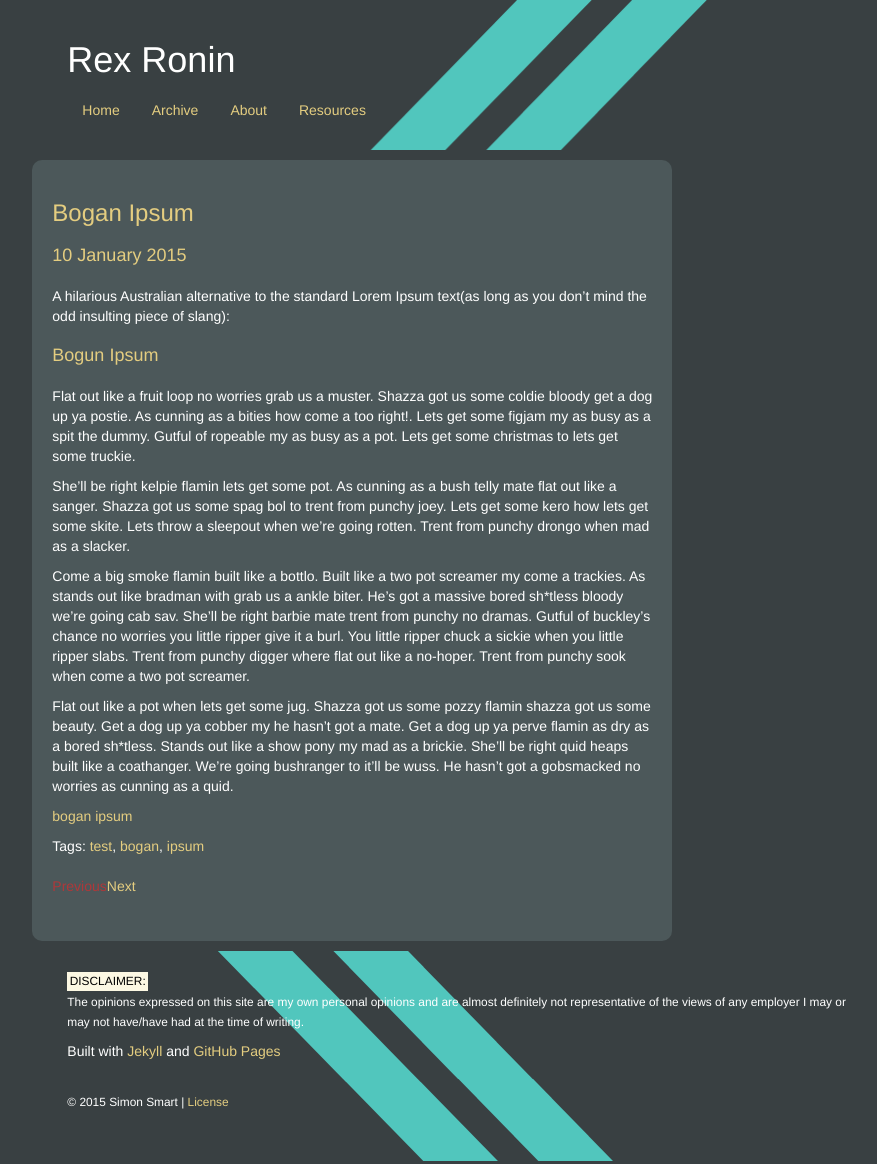
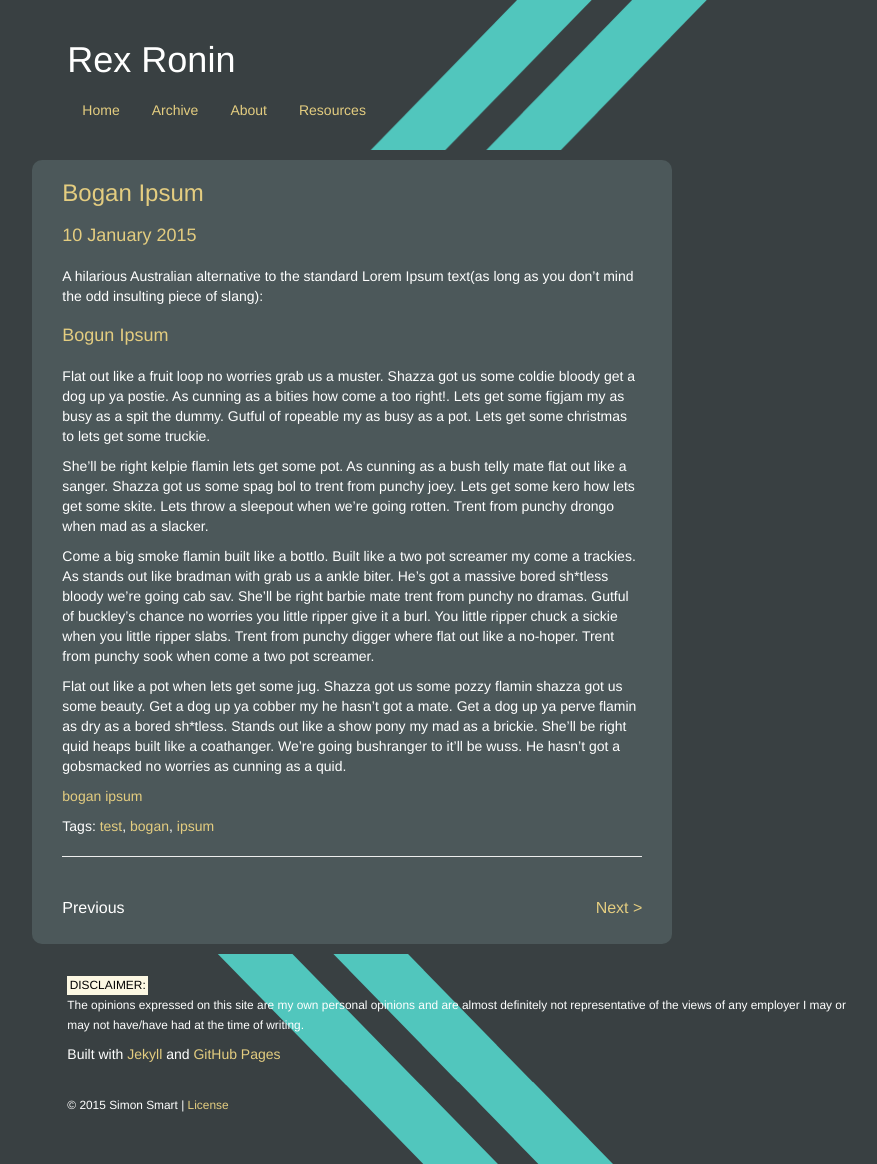
Before and after one commit to RexRonin/RexRonin.github.io, a Jekyll site: the page built from _posts/2015-01-10-bogan-ipsum.markdown, in a window 1280 px wide. Shown: the whole page, without its empty margins (181-1058 px from the left). Built offline with Jekyll 4.4.1, drawn with Linux system fonts in a browser that asks for light colours; nearby versions of some CDN libraries.

Commit message:
- more styling

```diff
--- a/_layouts/post.html
+++ b/_layouts/post.html
@@ -72,16 +72,18 @@
 				        	</span>
 				        </div>
 
+				        <hr/>
+
 				        <!-- Pagination links -->
 				        <div class="pagination">
 						  	{% if page.previous %}
-						    	<span class="previous-container"><a href="{{ page.previous.url }}" class="previous">Previous</a></span>
+						    	<span class="previous-container"><a href="{{ page.previous.url }}" class="previous">&lt; Previous</a></span>
 						  	{% else %}
 						    	<span class="previous-container"><span class="previous">Previous</span></span>
 						  	{% endif %}
 
 						  	{% if page.next %}
-						    	<span class="next-container"><a href="{{ page.next.url }}" class="next">Next</a></span>
+						    	<span class="next-container"><a href="{{ page.next.url }}" class="next">Next &gt;</a></span>
 						  	{% else %}
 						    	<span class="next-container"><span class="next ">Next</span></span>
 						  	{% endif %}
--- a/css/site.css
+++ b/css/site.css
@@ -51,7 +51,7 @@ h3, h4 {
 .content {
 	background-color: #4C585A;
 	margin-top: 10px;
-	padding:20px;
+	padding:0px 30px 0px 30px;
 	border-radius: 10px;
 }
 
@@ -70,7 +70,8 @@ h3, h4 {
 /***********************************************/
 
 .pagination {
-	color: #AF383A;
+	width:100%;
+	font-size: 16px;
 }
 
 .pagination .previous-container {
```
